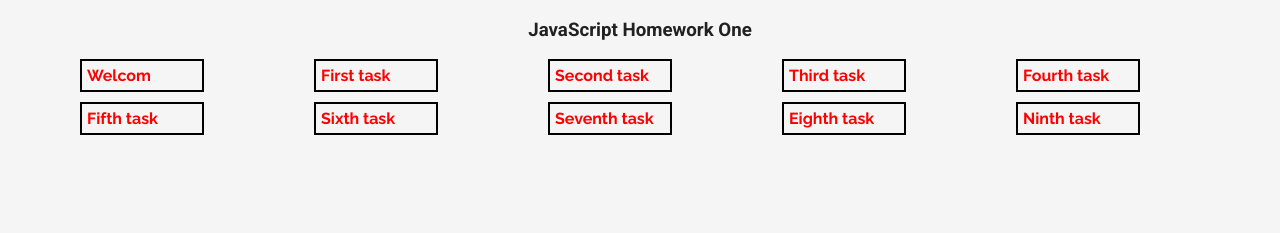
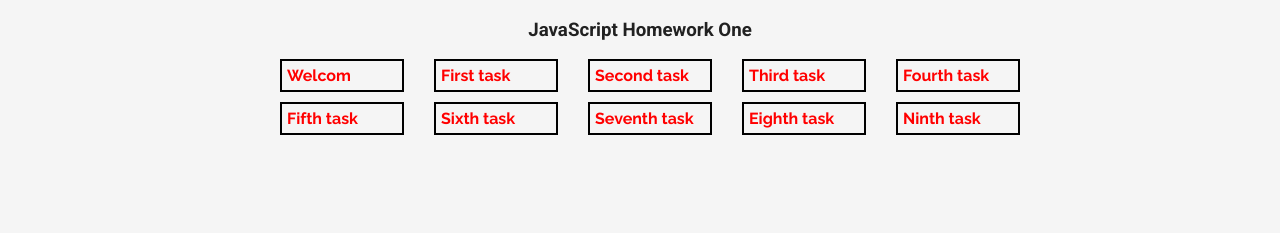
Before and after one commit to Bartosz-Baranski/goit-js-hw-06, a plain HTML site: page index.html in a window 1280 px wide. Shown: the top 233 px of the page. Drawn offline with Linux system fonts and the light colour scheme.

Commit message:
wait for changes

```diff
--- a/css/styles.css
+++ b/css/styles.css
@@ -12,9 +12,7 @@ body {
   background-color: whitesmoke;
 }
 .container {
-  /* display: flex; */
-  /* justify-content: center; */
-  width: 1200px;
+  max-width: 800px;
   margin: 0 auto;
   height: auto;
   padding-left: 0px;
@@ -42,7 +40,6 @@ body {
 .nav-page_list {
   list-style: none;
   display: flex;
-  /* justify-content: space-evenly; */
   flex-wrap: wrap;
   gap: 10px;
   margin-bottom: 40px;
```
